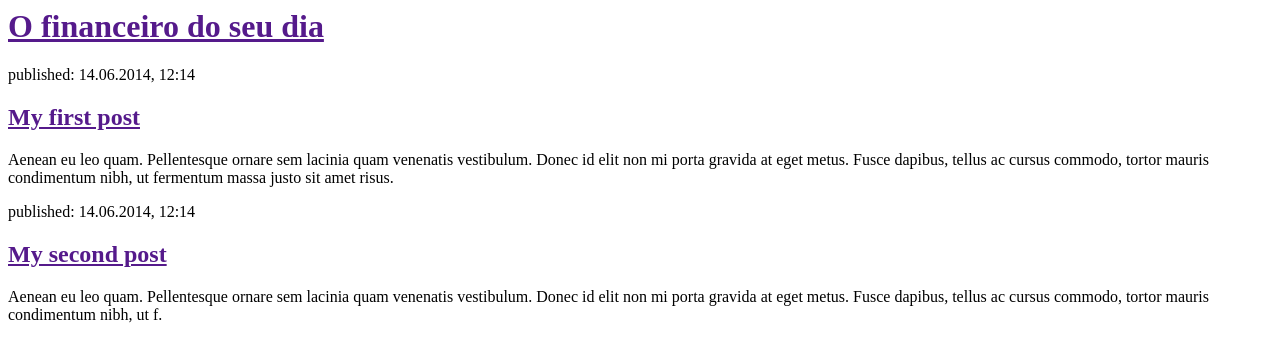
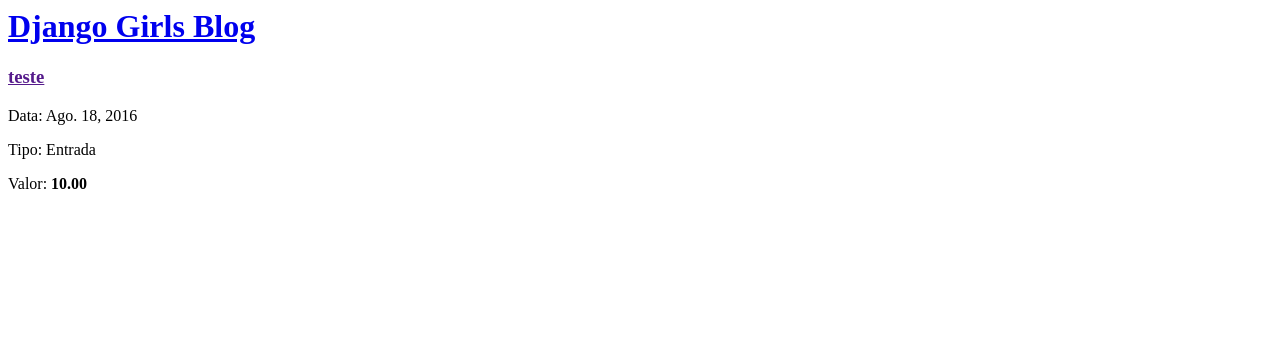
Before and after one commit to luispaulot/financeiro, a Django app: page / in a window 1280 px wide. Shown: the top 362 px of the page. Run offline with Django 3.2, Linux system fonts and the light colour scheme; data comes from the database, SQL or seed files in the repository.

Commit message:
Criado novas views para mostrar e editar os valores inseridos

```diff
--- a/financeiro/templates/financeiro/post_list.html
+++ b/financeiro/templates/financeiro/post_list.html
@@ -4,19 +4,15 @@
     </head>
     <body>
         <div>
-            <h1><a href="">O financeiro do seu dia</a></h1>
+        <h1><a href="/">Django Girls Blog</a></h1>
         </div>
-
-        <div>
-            <p>published: 14.06.2014, 12:14</p>
-            <h2><a href="">My first post</a></h2>
-            <p>Aenean eu leo quam. Pellentesque ornare sem lacinia quam venenatis vestibulum. Donec id elit non mi porta gravida at eget metus. Fusce dapibus, tellus ac cursus commodo, tortor mauris condimentum nibh, ut fermentum massa justo sit amet risus.</p>
-        </div>
-
-        <div>
-            <p>published: 14.06.2014, 12:14</p>
-            <h2><a href="">My second post</a></h2>
-            <p>Aenean eu leo quam. Pellentesque ornare sem lacinia quam venenatis vestibulum. Donec id elit non mi porta gravida at eget metus. Fusce dapibus, tellus ac cursus commodo, tortor mauris condimentum nibh, ut f.</p>
-        </div>
+            {% for post in posts %}
+                <div>
+                <h3><a href="">{{ post.descricao }}</a></h3>
+                <p>Data: {{ post.data }}</p>
+                <p>Tipo: {{ post.tipo_transacao}}
+                <p>Valor: <b>{{ post.valor|linebreaksbr }}</p></b>
+                </div>
+            {% endfor %}
     </body>
 </html>
--- a/financeiro/views.py
+++ b/financeiro/views.py
@@ -1,5 +1,8 @@
 from django.shortcuts import render
+from django.utils import timezone
+from .models import Post
 
 # Create your views here.
 def post_list(request):
-    return render(request, 'financeiro/post_list.html', {})
+    posts = Post.objects.filter(data__lte=timezone.now()).order_by('data')
+    return render(request, 'financeiro/post_list.html', {'posts': posts})
```
